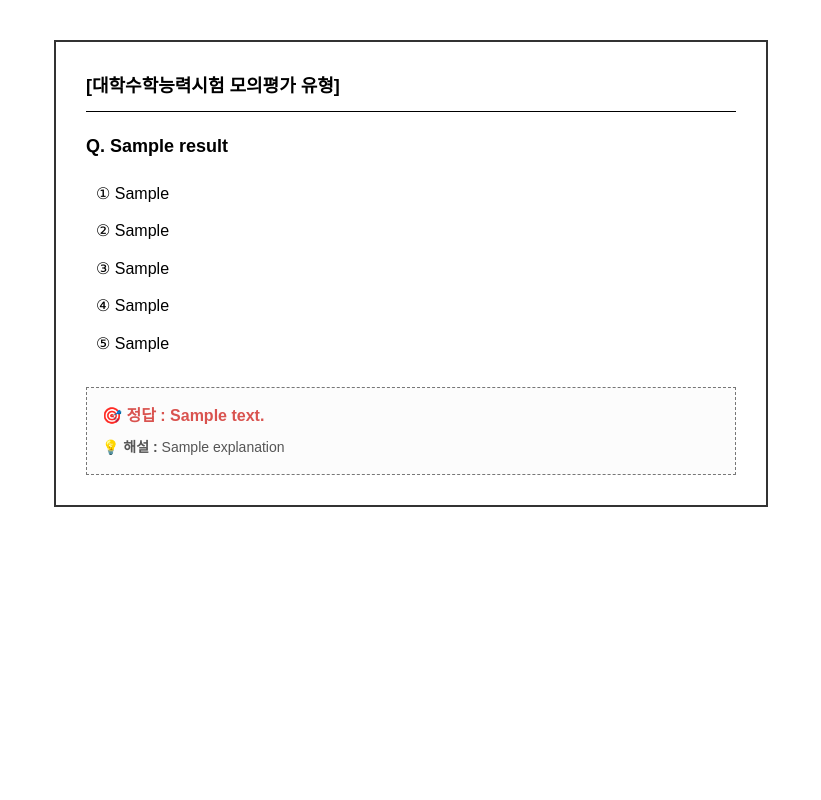
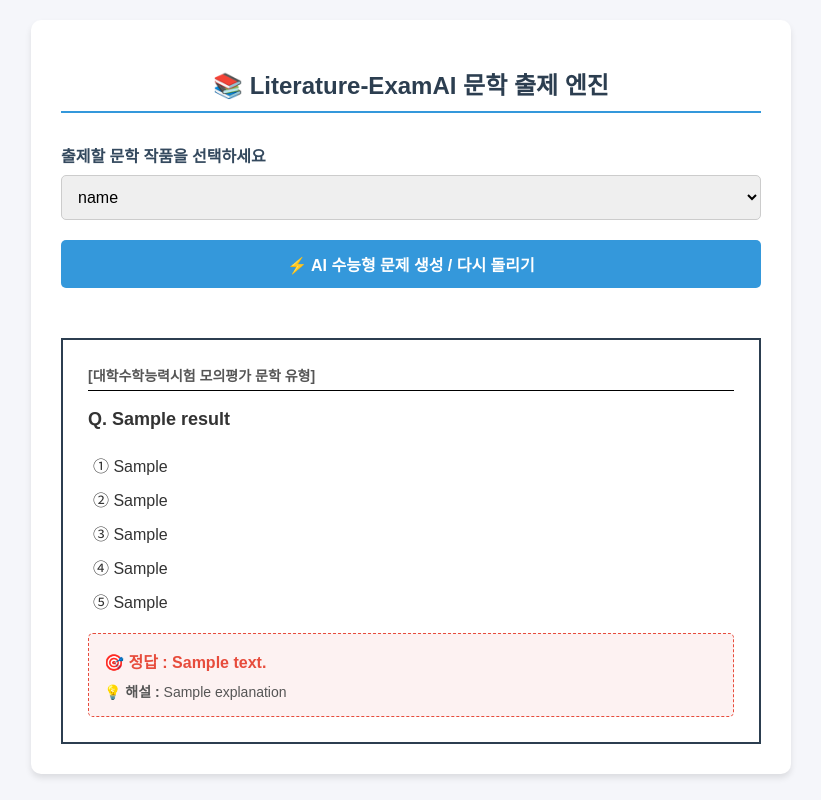
Before and after one commit to chunsik-son/Literature-ExamAI_final, a Flask app: template templates/index.html in a window 1280 px wide. Shown: the whole page, without its empty margins (229-1050 px from the left). Run offline with Flask 3, Linux system fonts and the light colour scheme; the template is opened without the code that fills it: most values are stand-ins (such as "Sample title", 1, 10 or a date in 2020).

Commit message:
feat: filter non-title keys and implement infinite loop rendering

```diff
--- a/app.py
+++ b/app.py
@@ -7,7 +7,7 @@ app = Flask(__name__)
 
 works = {}
 
-# os.walk를 사용하여 data 폴더 및 그 하위 폴더(events, points, questions 등)의 모든 json을 탐색
+# os.walk를 사용하여 data 폴더 및 하위 폴더 탐색
 for root, dirs, files in os.walk("data"):
     for file in files:
         if file.endswith(".json"):
@@ -16,42 +16,52 @@ for root, dirs, files in os.walk("data"):
                 with open(path, "r", encoding="utf-8") as f:
                     data = json.load(f)
 
-                    # json 구조에 따라 작품 목록(works)에 등록
-                    if isinstance(data, dict) and "title" in data:
-                        works[data["title"]] = data
-                    elif isinstance(data, dict):
-                        works.update(data)
+                    # 💡 파일 이름에서 진짜 작품명 추출 (예: 노힐부득과달달박박_points.json -> 노힐부득과달달박박)
+                    file_pure_name = file.split('_')[0].split('.')[0]
+
+                    # 딕셔너리 구조라면 작품 데이터를 맵핑
+                    if isinstance(data, dict):
+                        if file_pure_name not in works:
+                            works[file_pure_name] = {}
+                        # 기존 데이터에 새로운 key-value(인물, 갈등 등)들을 누적해서 병합
+                        works[file_pure_name].update(data)
 
             except Exception as e:
                 print(f"{file} 읽기 실패:", e)
 
-print("불러온 작품 수:", len(works))
+# 데이터 보완: 각 작품 내부의 'title' 키가 없으면 채워줌
+for w_title in list(works.keys()):
+    # 알맹이가 없는 껍데기 key 데이터는 삭제
+    if w_title in ["인물", "갈등", "주제", "상징", "장면", "출제포인트", "오답포인트"]:
+        works.pop(w_title, None)
+    else:
+        works[w_title]["title"] = w_title
+
+print("정제 완료된 실제 작품 목록:", list(works.keys()))
 
 
 @app.route("/")
 def home():
-    return render_template(
-        "index.html",
-        works=works
-    )
+    return render_template("index.html", works=works, selected_title=None, result=None)
 
 
 @app.route("/generate", methods=["POST"])
 def generate():
-    title = request.form["title"]
+    title = request.form.get("title")
+    if not title or title not in works:
+        return render_template("index.html", works=works, selected_title=None, result=None)
+
     data = works[title]
-
     result = generate_question(title, data)
 
+    # 💡 문제를 계속 돌릴 수 있도록 '선택했던 작품명'과 '결과'를 함께 템플릿으로 전달
     return render_template(
         "index.html",
         works=works,
+        selected_title=title,
         result=result
     )
 
 
 if __name__ == "__main__":
-    app.run(
-        host="0.0.0.0",
-        port=5000
-    )
+    app.run(host="0.0.0.0", port=5000)
--- a/templates/index.html
+++ b/templates/index.html
@@ -1,26 +1,129 @@
-{% if result %}
-<div class="exam-container" style="max-width: 650px; margin: 40px auto; padding: 30px; border: 2px solid #333; background-color: #ffffff; font-family: 'Malgun Gothic', sans-serif; line-height: 1.6;">
+<!DOCTYPE html>
+<html lang="ko">
+<head>
+    <meta charset="UTF-8">
+    <meta name="viewport" content="width=device-width, initial-scale=1.0">
+    <title>Literature-ExamAI (문학 문제 출제 AI)</title>
+    <style>
+        body {
+            font-family: 'Malgun Gothic', sans-serif;
+            background-color: #f5f6fa;
+            margin: 0;
+            padding: 20px;
+            color: #333;
+        }
+        .container {
+            max-width: 700px;
+            margin: 0 auto;
+            background: #ffffff;
+            padding: 30px;
+            border-radius: 10px;
+            box-shadow: 0 4px 6px rgba(0,0,0,0.1);
+        }
+        h1 {
+            text-align: center;
+            color: #2c3e50;
+            margin-bottom: 30px;
+            font-size: 24px;
+            border-bottom: 2px solid #3498db;
+            padding-bottom: 10px;
+        }
+        label {
+            font-weight: bold;
+            display: block;
+            margin-bottom: 8px;
+            color: #34495e;
+        }
+        select, button {
+            width: 100%;
+            padding: 12px;
+            margin-bottom: 20px;
+            border-radius: 5px;
+            border: 1px solid #ccc;
+            font-size: 16px;
+        }
+        button {
+            background-color: #3498db;
+            color: white;
+            border: none;
+            font-weight: bold;
+            cursor: pointer;
+            transition: background 0.2s;
+        }
+        button:hover {
+            background-color: #2980b9;
+        }
+        .exam-box {
+            margin-top: 30px;
+            padding: 25px;
+            border: 2px solid #2c3e50;
+            background-color: #fff;
+        }
+        .exam-header {
+            border-bottom: 1px solid #000;
+            padding-bottom: 5px;
+            margin-bottom: 15px;
+            font-weight: bold;
+            font-size: 14px;
+            color: #555;
+        }
+        .question {
+            font-size: 18px;
+            font-weight: bold;
+            margin-bottom: 20px;
+            line-height: 1.5;
+        }
+        .option {
+            margin-bottom: 10px;
+            font-size: 16px;
+            padding-left: 5px;
+        }
+        .result-panel {
+            margin-top: 20px;
+            padding: 15px;
+            border: 1px dashed #e74c3c;
+            background-color: #fdf2f2;
+            border-radius: 5px;
+        }
+    </style>
+</head>
+<body>
 
-    <div class="exam-header" style="border-bottom: 1px solid #000; padding-bottom: 10px; margin-bottom: 20px;">
-        <span style="font-weight: bold; font-size: 18px;">[대학수학능력시험 모의평가 유형]</span>
+<div class="container">
+    <h1>📚 Literature-ExamAI 문학 출제 엔진</h1>
+
+    <form action="/generate" method="POST">
+        <label for="title">출제할 문학 작품을 선택하세요</label>
+        <select name="title" id="title" required>
+            {% for title in works.keys() %}
+                <option value="{{ title }}" {% if title == selected_title %}selected{% endif %}>{{ title }}</option>
+            {% endfor %}
+        </select>
+
+        <button type="submit">⚡ AI 수능형 문제 생성 / 다시 돌리기</button>
+    </form>
+
+    {% if result %}
+    <div class="exam-box">
+        <div class="exam-header">[대학수학능력시험 모의평가 문학 유형]</div>
+
+        <div class="question">
+            Q. {{ result.question }}
+        </div>
+
+        <div class="option">① {{ result.option1 }}</div>
+        <div class="option">② {{ result.option2 }}</div>
+        <div class="option">③ {{ result.option3 }}</div>
+        <div class="option">④ {{ result.option4 }}</div>
+        <div class="option">⑤ {{ result.option5 }}</div>
+
+        <div class="result-panel">
+            <p style="color: #e74c3c; font-weight: bold; margin: 0 0 8px 0;">🎯 정답 : {{ result.answer }}</p>
+            <p style="color: #555; margin: 0; font-size: 14px;">💡 <strong>해설 :</strong> {{ result.explanation }}</p>
+        </div>
     </div>
+    {% endif %}
+</div>
 
-    <div class="question-title" style="font-size: 18px; font-weight: bold; margin-bottom: 20px; word-break: keep-all;">
-        Q. {{ result.question }}
-    </div>
-
-    <div class="options-group" style="margin-left: 10px; margin-bottom: 30px; font-size: 16px;">
-        <div style="margin-bottom: 12px; word-break: keep-all;">① {{ result.option1 }}</div>
-        <div style="margin-bottom: 12px; word-break: keep-all;">② {{ result.option2 }}</div>
-        <div style="margin-bottom: 12px; word-break: keep-all;">③ {{ result.option3 }}</div>
-        <div style="margin-bottom: 12px; word-break: keep-all;">④ {{ result.option4 }}</div>
-        <div style="margin-bottom: 12px; word-break: keep-all;">⑤ {{ result.option5 }}</div>
-    </div>
-
-    <div class="explanation-box" style="margin-top: 20px; padding: 15px; border: 1px dashed #777; background-color: #fcfcfc;">
-        <p style="color: #d9534f; font-weight: bold; font-size: 16px; margin: 0 0 8px 0;">🎯 정답 : {{ result.answer }}</p>
-        <p style="color: #555; font-size: 14px; margin: 0;">💡 <strong>해설 :</strong> {{ result.explanation }}</p>
-    </div>
-
-</div>
-{% endif %}
+</body>
+</html>
```
